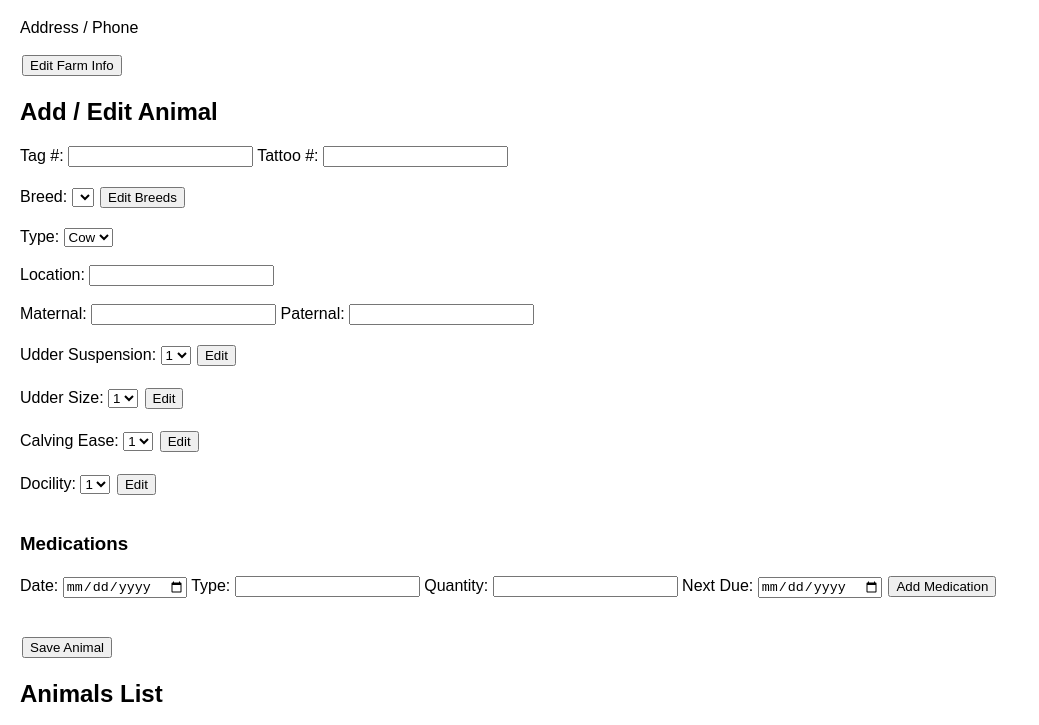
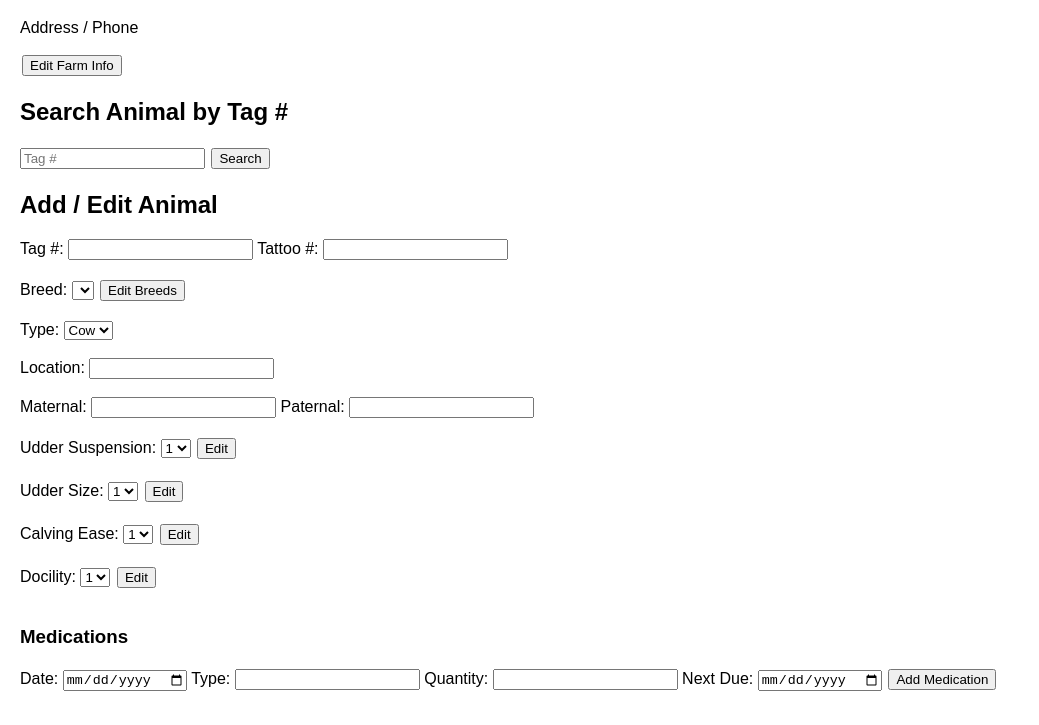
Before and after one commit to hightekkrednek/MOOgle, a plain HTML site: page index.html in a window 1280 px wide. Shown: the part 61-786 px from the top of the page, without its empty margins (0-1039 px from the left). Drawn offline with Linux system fonts and the light colour scheme.

Commit message:
Update index.html

```diff
--- a/index.html
+++ b/index.html
@@ -16,6 +16,10 @@
 <h1 id="farmName">My Farm</h1>
 <p id="farmContact">Address / Phone</p>
 <button onclick="editFarmInfo()">Edit Farm Info</button>
+
+<h2>Search Animal by Tag #</h2>
+<input id="searchTag" maxlength="4" placeholder="Tag #">
+<button onclick="searchByTag()">Search</button>
 
 <h2>Add / Edit Animal</h2>
 <form id="animalForm" onsubmit="saveAnimal(); return false;">
@@ -297,6 +301,19 @@ function saveAnimal(){
     document.getElementById('medicationsTable').innerHTML='';
 }
 
+// --- Search ---
+function searchByTag(){
+    const tag = document.getElementById('searchTag').value.trim();
+    if(!tag) return;
+    const animals = getAnimals();
+    const idx = animals.findIndex(a=>a.tag.toLowerCase()===tag.toLowerCase());
+    if(idx>=0){
+        editAnimal(idx);
+    } else {
+        alert("Tag not found");
+    }
+}
+
 // --- Import/Export ---
 function exportData(){
     const blob = new Blob([localStorage.getItem('animals') || '[]'], {type:'application/json'});
```
